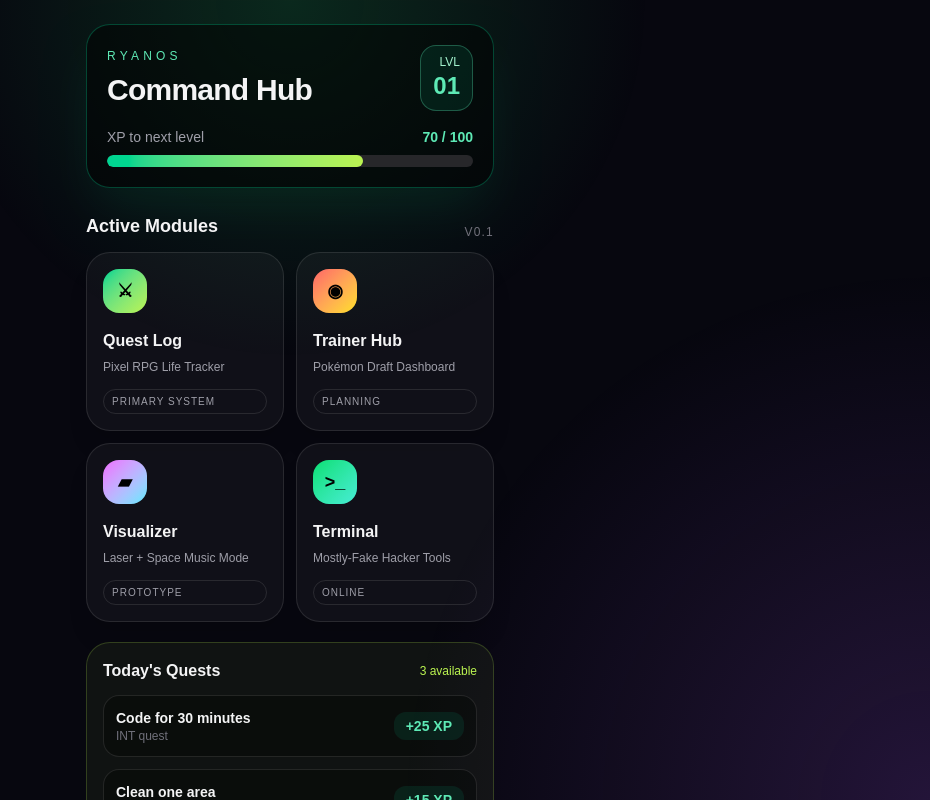
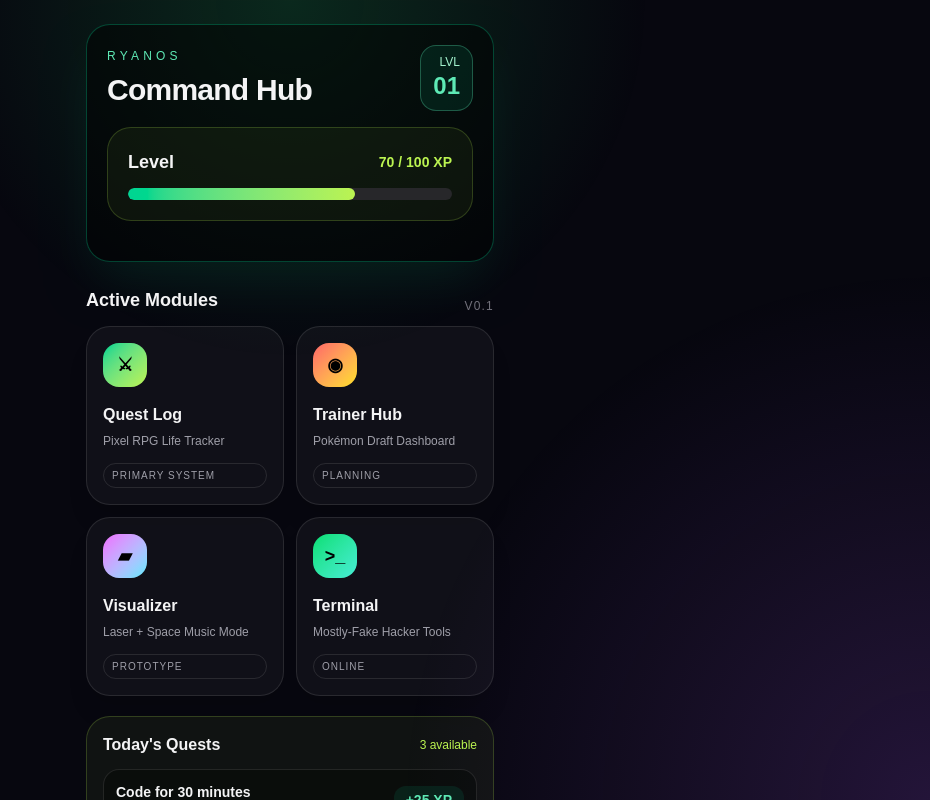
Before and after one commit to theryanms/RyanOS, a Next.js app: page / in a window 1280 px wide. Shown: the top 800 px of the page, without its empty margins (350-1280 px from the left). Built offline with nearby package versions, Linux system fonts and the light colour scheme.

Commit message:
Extract XP bar into reusable components

```diff
--- /dev/null
+++ b/app/components/XPBar.tsx
@@ -0,0 +1,27 @@
+type XPBarProps = {
+  level: number;
+  currentXP: number;
+  nextLevelXP: number;
+};
+
+export default function XPBar({ level, currentXP, nextLevelXP }: XPBarProps) {
+  const percentage = Math.min((currentXP / nextLevelXP) * 100, 100);
+
+  return (
+    <section className="mb-5 rounded-3xl border border-lime-300/20 bg-lime-300/[0.05] p-5">
+      <div className="mb-3 flex items-center justify-between">
+        <h2 className="text-lg font-black">Level {level}</h2>
+        <p className="text-sm font-bold text-lime-300">
+          {currentXP} / {nextLevelXP} XP
+        </p>
+      </div>
+
+      <div className="h-3 overflow-hidden rounded-full bg-zinc-800">
+        <div
+          className="h-full rounded-full bg-gradient-to-r from-emerald-400 to-lime-300"
+          style={{ width: `${percentage}%` }}
+        />
+      </div>
+    </section>
+  );
+}
--- a/app/page.tsx
+++ b/app/page.tsx
@@ -1,3 +1,5 @@
+import XPBar from "./components/XPBar";
+
 const modules = [
   {
     name: "Quest Log",
@@ -58,14 +60,8 @@ export default function Home() {
             </div>
           </div>
 
-          <div className="mb-2 flex items-center justify-between text-sm">
-            <span className="text-zinc-400">XP to next level</span>
-            <span className="font-bold text-emerald-300">70 / 100</span>
-          </div>
+          <XPBar currentXP={70} nextLevelXP={100} />
 
-          <div className="h-3 overflow-hidden rounded-full bg-zinc-800">
-            <div className="h-full w-[70%] rounded-full bg-gradient-to-r from-emerald-400 to-lime-300" />
-          </div>
         </header>
 
         <section className="mb-5">
```
Also changed, not shown: app/components/ModuleCard.tsx (added), app/components/QuestCard.tsx (added), app/components/TerminalPanel.tsx (added).
